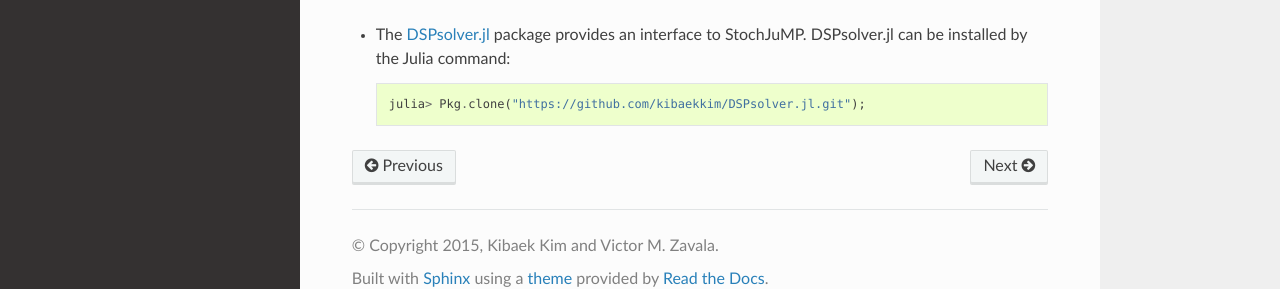
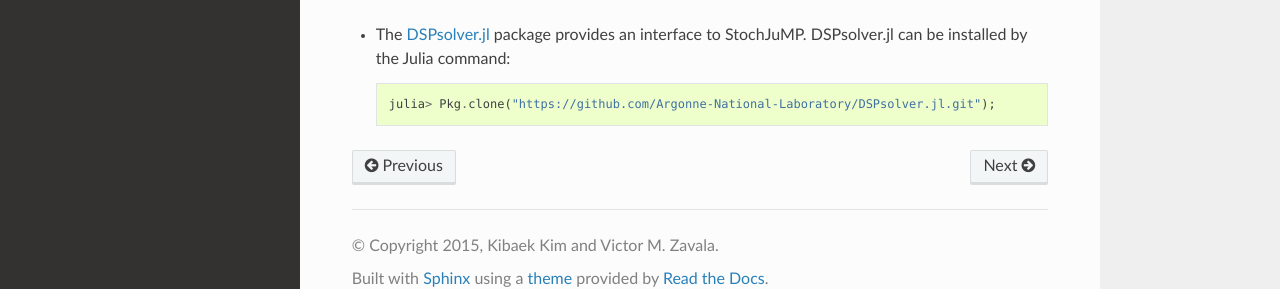
Before and after one commit to Argonne-National-Laboratory/DSP, a Sphinx documentation site: the page built from docs/installation.rst, in a window 1280 px wide and 900 px high, scrolled down 3226 px. Shown: the part 585-874 px from the top of the window. Built offline with Sphinx 7.4.7 and the Read the Docs theme 2.0.0, drawn with Linux system fonts in a browser that asks for light colours; some of the changed lines change nothing that is shown; some of the changed text lies outside the part shown.

Commit message:
Update installation.rst

```diff
--- a/docs/installation.rst
+++ b/docs/installation.rst
@@ -8,7 +8,7 @@
 
 You can clone this repository in your preferred directory by typing::
 
-   git clone https://github.com/kibaekkim/DSP.git
+   git clone https://github.com/Argonne-National-Laboratory/DSP.git
 
 Prerequisites
 ^^^^^^^^^^^^^
@@ -125,4 +125,4 @@
 
 * The `DSPsolver.jl <https://github.com/kibaekkim/DSPsolver.jl.git>`_ package provides an interface to StochJuMP. DSPsolver.jl can be installed by the Julia command::
 
-   julia> Pkg.clone("https://github.com/kibaekkim/DSPsolver.jl.git");
+   julia> Pkg.clone("https://github.com/Argonne-National-Laboratory/DSPsolver.jl.git");
```
